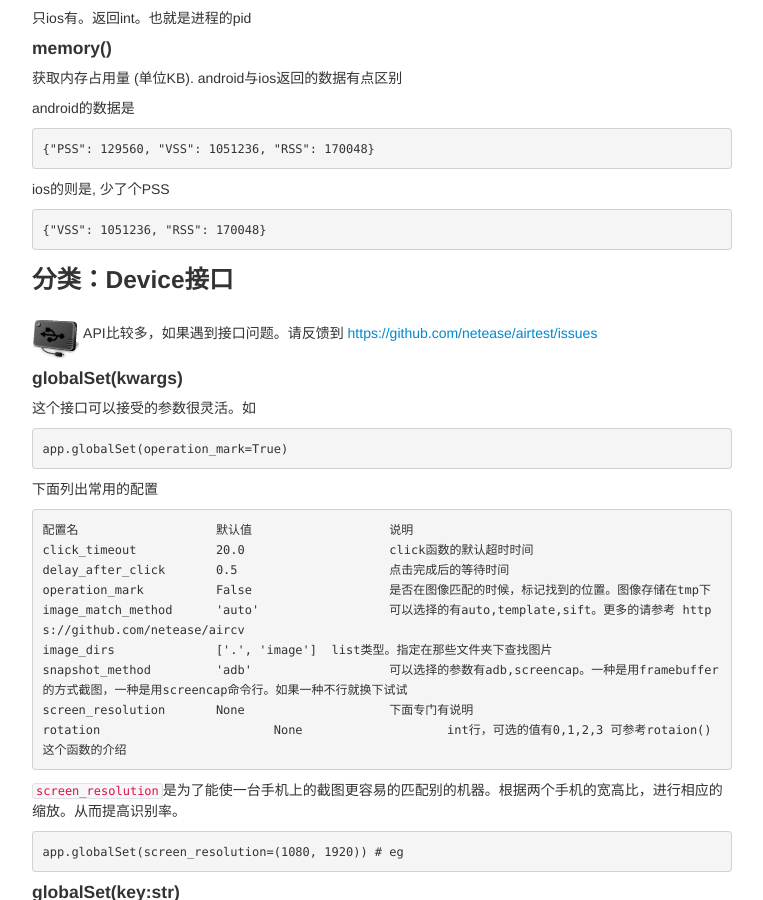
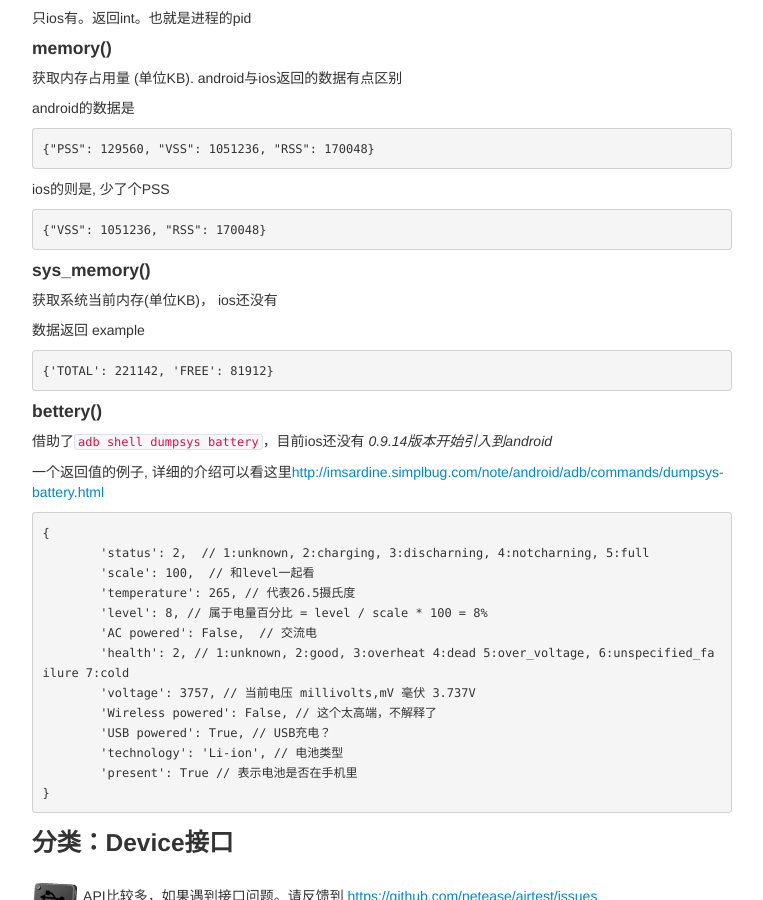
Before and after one commit to NetEase/airtest, a Jekyll site: the page built from _posts/2014-10-31-components-apilist.md, in a window 1280 px wide and 900 px high, scrolled down 2039 px. Shown: the whole window, without its empty margins (378-1141 px from the left). Built offline with Jekyll 4.4.1, drawn with Linux system fonts in a browser that asks for light colours; comment, search, counter and statistics services are not loaded.

Commit message:
update changelog

```diff
--- a/_posts/2014-10-31-components-apilist.md
+++ b/_posts/2014-10-31-components-apilist.md
@@ -114,6 +114,33 @@ android的数据是
 ios的则是, 少了个PSS
 
 	{"VSS": 1051236, "RSS": 170048}
+
+#### sys_memory()
+获取系统当前内存(单位KB)， ios还没有
+
+数据返回 example
+
+	{'TOTAL': 221142, 'FREE': 81912}
+
+#### bettery()
+借助了`adb shell dumpsys battery`，目前ios还没有 *0.9.14版本开始引入到android*
+
+一个返回值的例子, 详细的介绍可以看这里<http://imsardine.simplbug.com/note/android/adb/commands/dumpsys-battery.html>
+
+	{
+		'status': 2,  // 1:unknown, 2:charging, 3:discharning, 4:notcharning, 5:full
+		'scale': 100,  // 和level一起看
+		'temperature': 265, // 代表26.5摄氏度
+		'level': 8, // 属于电量百分比 = level / scale * 100 = 8%
+		'AC powered': False,  // 交流电
+		'health': 2, // 1:unknown, 2:good, 3:overheat 4:dead 5:over_voltage, 6:unspecified_failure 7:cold
+		'voltage': 3757, // 当前电压 millivolts,mV 毫伏 3.737V
+		'Wireless powered': False, // 这个太高端，不解释了
+		'USB powered': True, // USB充电？
+		'technology': 'Li-ion', // 电池类型
+		'present': True // 表示电池是否在手机里
+	}
+
 
 ### 分类：Device接口
 ![rotation]({{site.baseurl}}/static/img/device.png)
```
Also changed, not shown: _posts/2014-10-31-links-changelog.md (+6 -0 lines).
